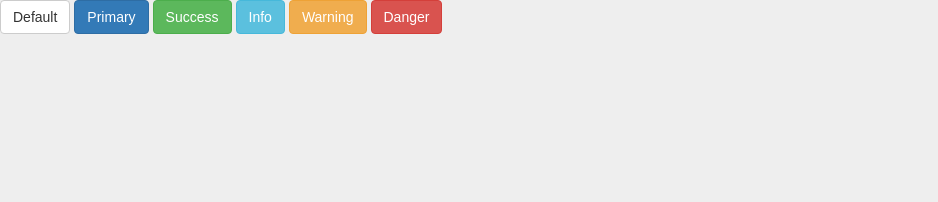
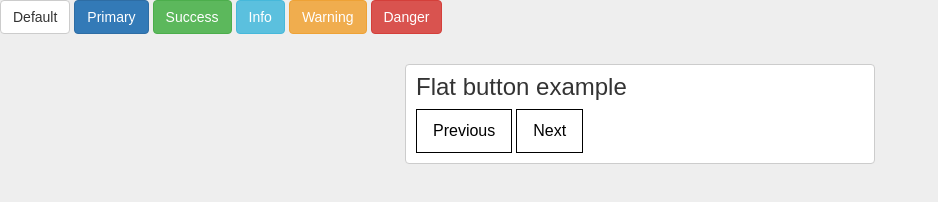
Before and after one commit to martaevrensel/components, a plain HTML site: page index.html in a window 1280 px wide. Shown: the whole page, without its empty margins (0-938 px from the left). Drawn offline with nearby package versions, Linux system fonts and the light colour scheme.

Commit message:
add Flat button example

```diff
--- a/components.css
+++ b/components.css
@@ -6,6 +6,22 @@ body {
 
 * {
   box-sizing: border-box;
+}
+
+section {
+  max-width: 470px;
+  padding: 10px;
+  margin: 20px auto;
+  color: #333;
+  background-color: #fff;
+  border: 1px solid #ccc;
+  border-radius: 4px;
+}
+
+h3 {
+  font-size: 24px;
+  font-family: Arial, sans-serif;
+  margin-bottom: 10px;
 }
 
 /* The base of every button */
@@ -97,3 +113,21 @@ body {
   background-color: #c9302c;
   border-color: #ac2925;
 }
+
+/* ==== A FLAT BUTTON EXAMPLE ==== */
+
+.button-nav {
+  display: inline-block;
+  font-size: 1rem;
+  font-family: Arial, sans-serif;
+  text-decoration: none;
+  color: #000;
+  padding: .8rem 1rem;
+  border: 1px solid #000;
+}
+
+.button-nav:hover {
+  color: #fff;
+  background-color: #000;
+  transition: background-color .15s ease-in-out;
+}
--- a/index.html
+++ b/index.html
@@ -8,11 +8,18 @@
   <title>Gyakori komponensek</title>
 </head>
 <body>
-<a href="#" class="btn btn-default">Default</a>
+  <a href="#" class="btn btn-default">Default</a>
   <a href="#" class="btn btn-primary">Primary</a>
   <a href="#" class="btn btn-success">Success</a>
   <a href="#" class="btn btn-info">Info</a>
   <a href="#" class="btn btn-warning">Warning</a>
   <a href="#" class="btn btn-danger">Danger</a>
+
+  <section>
+    <h3>Flat button example</h3>
+    <a href="#" class="button-nav">Previous</a>
+    <a href="#" class="button-nav">Next</a>
+  </section>
+
 </body>
 </html>
```
